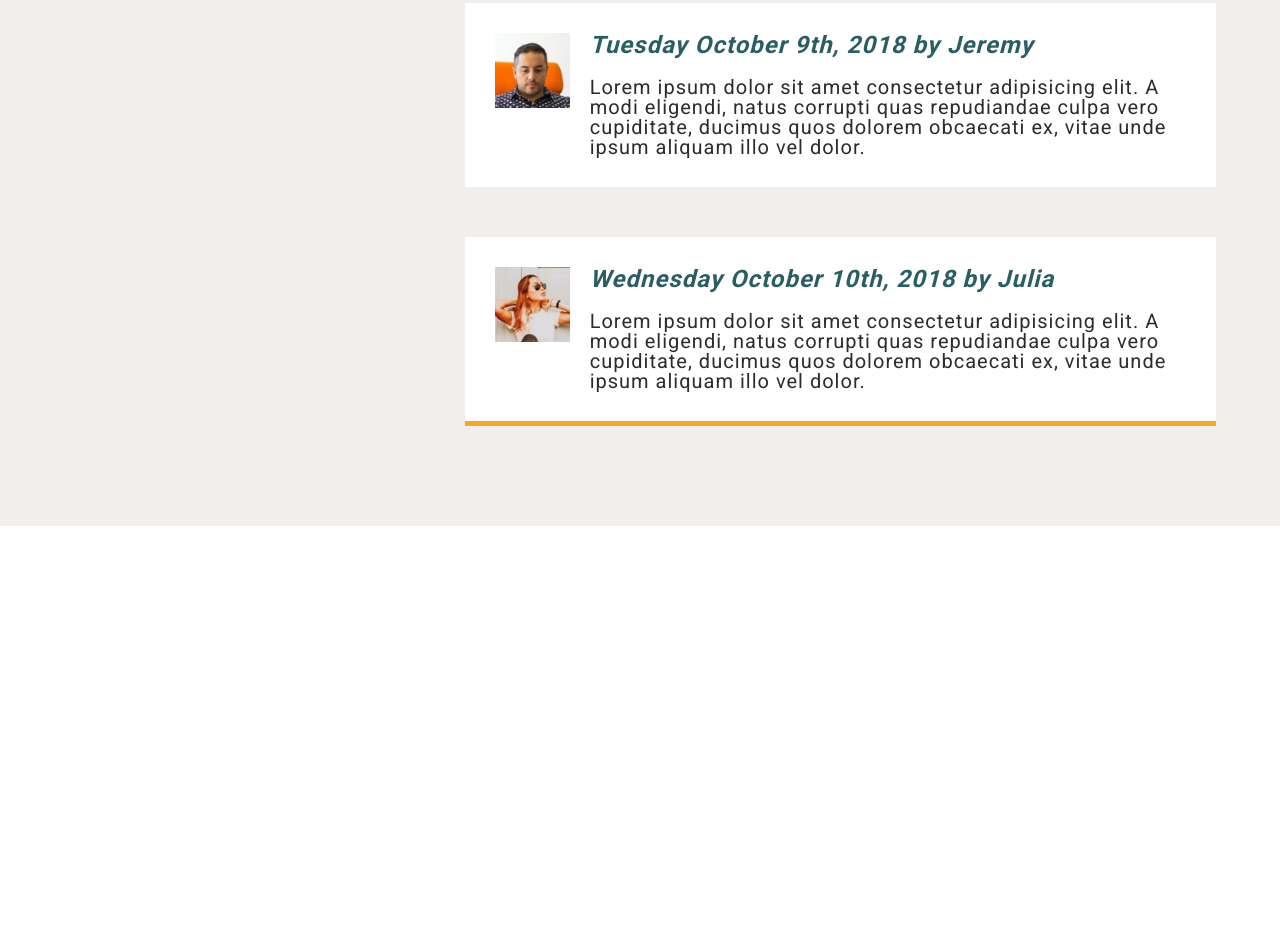
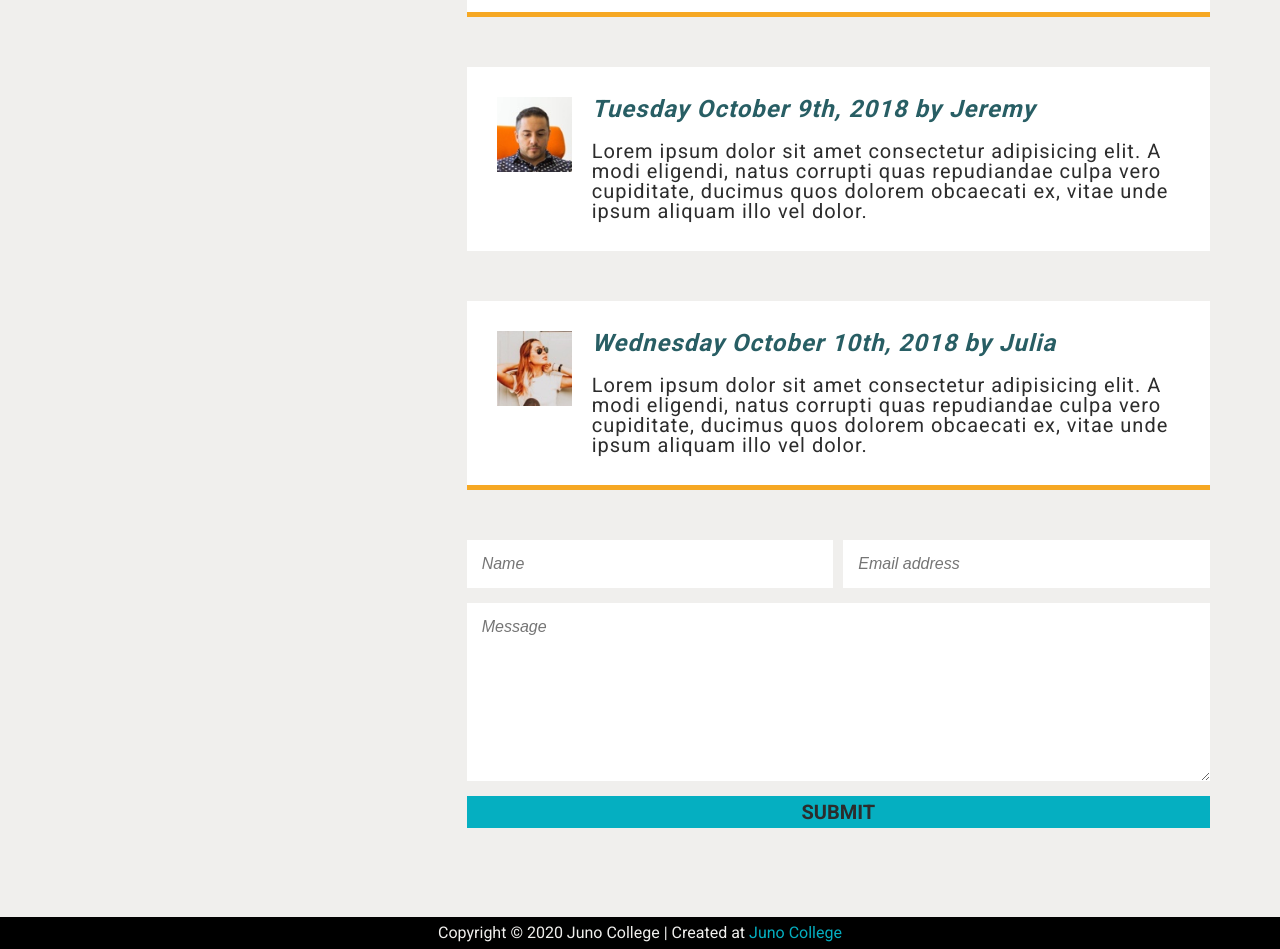
Before and after one commit to JonLyn/jonathanLynProjectTwo, a plain HTML site: page blog.html in a window 1280 px wide. Shown: the part 2001-2950 px from the top of the page. Before the commit the page ends 2527 px from the top, so only its background shows below. Drawn offline with Linux system fonts and the light colour scheme.

Commit message:
blog page complete :jack_o_lantern::ghost:

```diff
--- a/blog.html
+++ b/blog.html
@@ -57,10 +57,10 @@
                             <a href="#">Lorem ipsum, dolor</a>
                         </li>
                         <li>
-                            <a href="#">Lorem ipsum, dolor</a>
+                            <a href="#">A, vel, praesentium veritatis</a>
                         </li>
                         <li>
-                            <a href="#">Lorem ipsum dolor</a>
+                            <a href="#">Blanditiis aliquam minus</a>
                         </li>
                         <li>
                             <a href="#">Lorem ipsum dolor</a>
@@ -127,12 +127,28 @@
                 </article>
             </div>
 
-            <div class="commentForm">
+            <section class="formSection">
+                <form action="#">
+                    <label for="name"><span class="srOnly">Your name</span></label>
+                    <input type="text" id="name" placeholder="Name" class="name">
 
-            </div>
+                    <label for="email"><span class="srOnly">Your email</span></label>
+                    <input type="email" id="email" placeholder="Email address" class="email">
+
+                    <label for="message"><span class="srOnly">Message to Sophie</span></label>
+                    <textarea name="" id="message" placeholder="Message" class="message"></textarea>
+
+                    <button>Submit</button>
+                </form>
+            </section>
 
         </div>
     </main>
+
+    <footer>
+        <span>Copyright &copy 2020 Juno College |</span>
+        <span>Created at <a href="https://junocollege.com">Juno College</a></span>
+    </footer>
 
 
 
--- a/styles/sass/_blog.scss
+++ b/styles/sass/_blog.scss
@@ -24,18 +24,14 @@
 
 .blogMain {
     background-color: $whiteShade;
-    padding: 100px 0;
+    padding: 100px 0 200px 0;
+    height: fit-content;
 }
 
 .blogMain .wrapper {
     display: grid;
     grid-template-columns: repeat(3, 1fr);
-    // grid-template-rows: 5000px;
     gap: 50px;
-    // border: 4px solid red;
-    width: 100%;
-    // height: 1000px;
-
 }
 
 .firstColumn,
--- a/styles/sass/_userInput.scss
+++ b/styles/sass/_userInput.scss
@@ -1,6 +1,12 @@
 .formSection {
     width: 60%;
 }
+
+.wrapper .formSection {
+    grid-area: 5 / 2 / 6 / 4;
+    width: 100%;
+}
+
 
 form {
     max-width: 100%;
```
Also changed, not shown: styles/styles.css.
